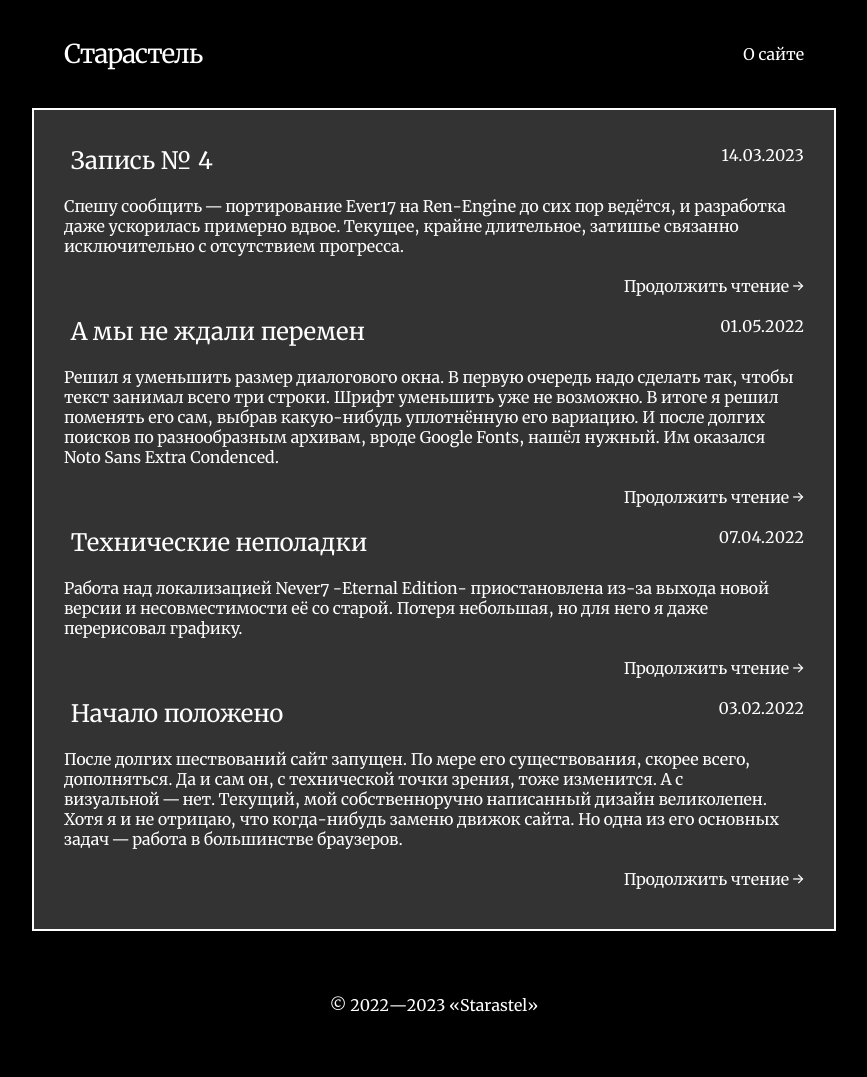
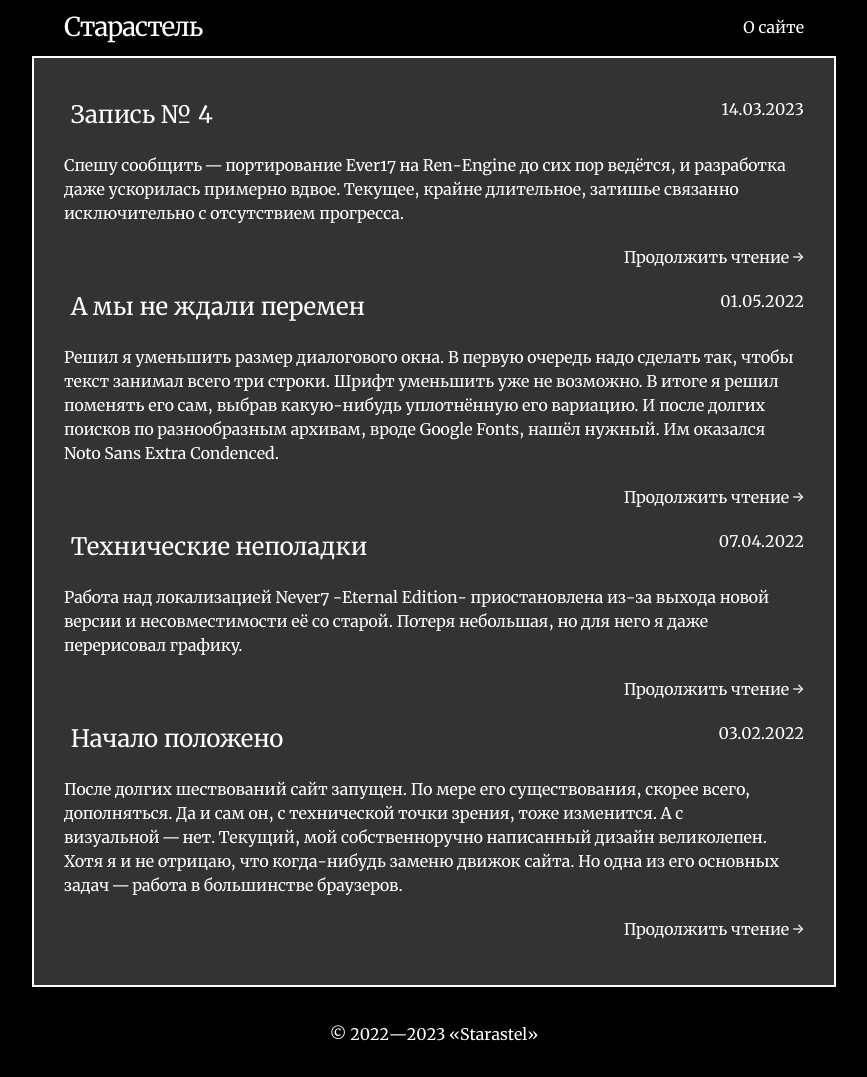
Before and after one commit to Starastel/stStarastel, a Jekyll site: the page built from index.html, in a window 1280 px wide. Shown: the whole page, without its empty margins (206-1073 px from the left). Built offline with Jekyll 4.4.1, drawn with Linux system fonts in a browser that asks for light colours; the list of posts is cut into pages by our own code.

Commit message:
Update main.scss

```diff
--- a/assets/main.scss
+++ b/assets/main.scss
@@ -6,7 +6,7 @@ $base-font-family: -apple-system, BlinkMacSystemFont, "Segoe UI", Roboto, Helvet
 $base-font-size:	 16px !default;
 $base-font-weight: 400 !default;
 $small-font-size:	$base-font-size * 0.875 !default;
-$base-line-height: 3 !default;
+$base-line-height: 1.5 !default;
 
 $spacing-unit:		 30px !default;
 
@@ -221,6 +221,7 @@ pre {
 	color: white;
 	border: 2px solid white;
 	background: #333333;
+	line-height: $base-line-height;
 	@extend %clearfix;
 
 	@include media-query($on-laptop) {
```
